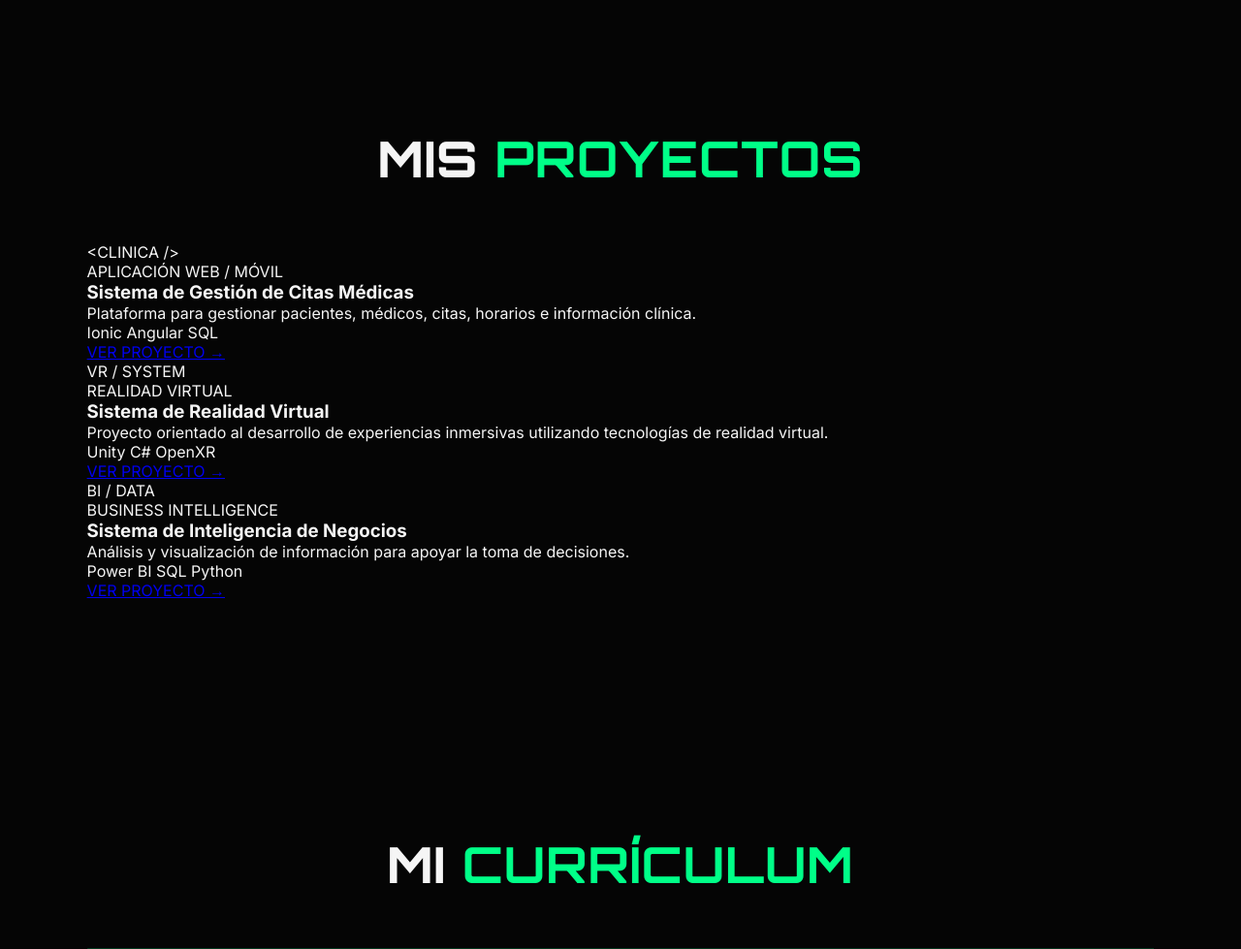
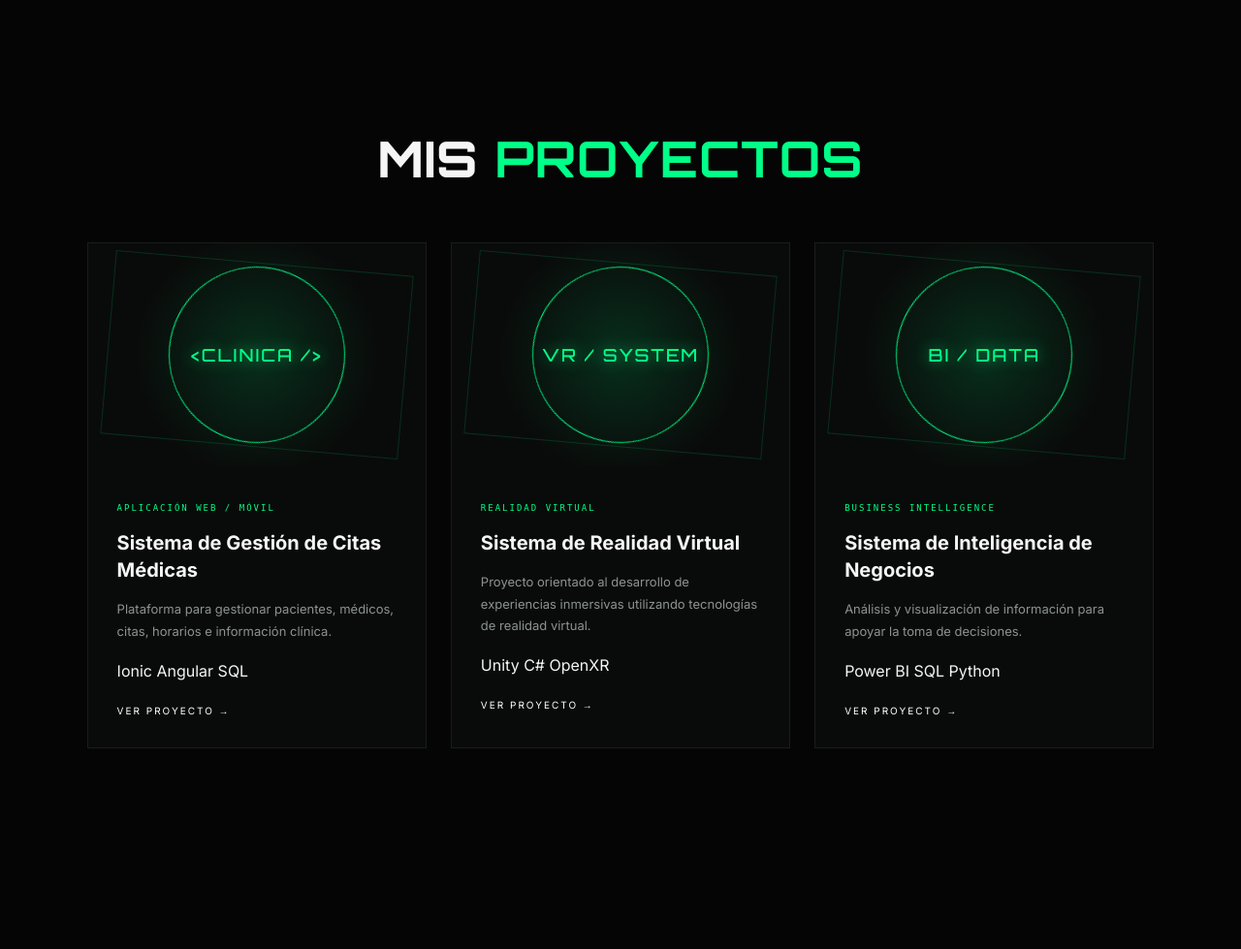
Before and after one commit to dramosuse/jesus-deyvi, a Flask app: page / in a window 1280 px wide. Shown: the part 2772-3751 px from the top of the page at 97% size. Run offline with Flask 3, Linux system fonts and the light colour scheme.

```diff
--- a/static/css/style.css
+++ b/static/css/style.css
@@ -1746,8 +1746,150 @@ body::selection {
     }
 }
 
-
 /* ================= PROJECTS ================= */
+
+.projects-grid {
+    display: grid;
+
+    grid-template-columns:
+        repeat(3, 1fr);
+
+    gap: 25px;
+}
+
+.project-card {
+    background: #090b0a;
+
+    border: 1px solid rgba(255,255,255,.07);
+
+    overflow: hidden;
+
+    transition: .4s;
+}
+
+.project-card:hover {
+    transform: translateY(-8px);
+
+    border-color: rgba(0,255,136,.45);
+}
+
+.project-image {
+    height: 230px;
+
+    display: flex;
+
+    align-items: center;
+
+    justify-content: center;
+
+    position: relative;
+
+    overflow: hidden;
+
+    background:
+        radial-gradient(
+            circle,
+            rgba(0,255,136,.15),
+            transparent 60%
+        );
+}
+
+.project-image::before {
+    content: "";
+
+    position: absolute;
+
+    inset: 20px;
+
+    border: 1px solid rgba(0,255,136,.15);
+
+    transform: rotate(5deg);
+}
+
+.project-image::after {
+    content: "";
+
+    position: absolute;
+
+    width: 180px;
+    height: 180px;
+
+    border: 1px solid var(--green);
+
+    border-radius: 50%;
+
+    animation: rotate 8s linear infinite;
+}
+
+.project-code {
+    font-family: "Orbitron", sans-serif;
+
+    color: var(--green);
+
+    font-size: 18px;
+
+    letter-spacing: 2px;
+
+    z-index: 2;
+
+    text-shadow:
+        0 0 15px rgba(0,255,136,.6);
+}
+
+.project-content {
+    padding: 30px;
+}
+
+.project-type {
+    font-family: monospace;
+
+    color: var(--green);
+
+    font-size: 9px;
+
+    letter-spacing: 2px;
+}
+
+.project-content h3 {
+    font-size: 20px;
+
+    margin: 15px 0;
+
+    line-height: 1.4;
+}
+
+.project-content p {
+    color: var(--gray);
+
+    font-size: 13px;
+
+    line-height: 1.7;
+
+    margin-bottom: 20px;
+}
+
+.project-link {
+    display: inline-block;
+
+    margin-top: 25px;
+
+    color: white;
+
+    text-decoration: none;
+
+    font-size: 10px;
+
+    letter-spacing: 2px;
+
+    transition: .3s;
+}
+
+.project-link:hover {
+    color: var(--green);
+
+    transform: translateX(5px);
+}
+
 /* ================= CV ================= */
 
 .cv-container {
```
